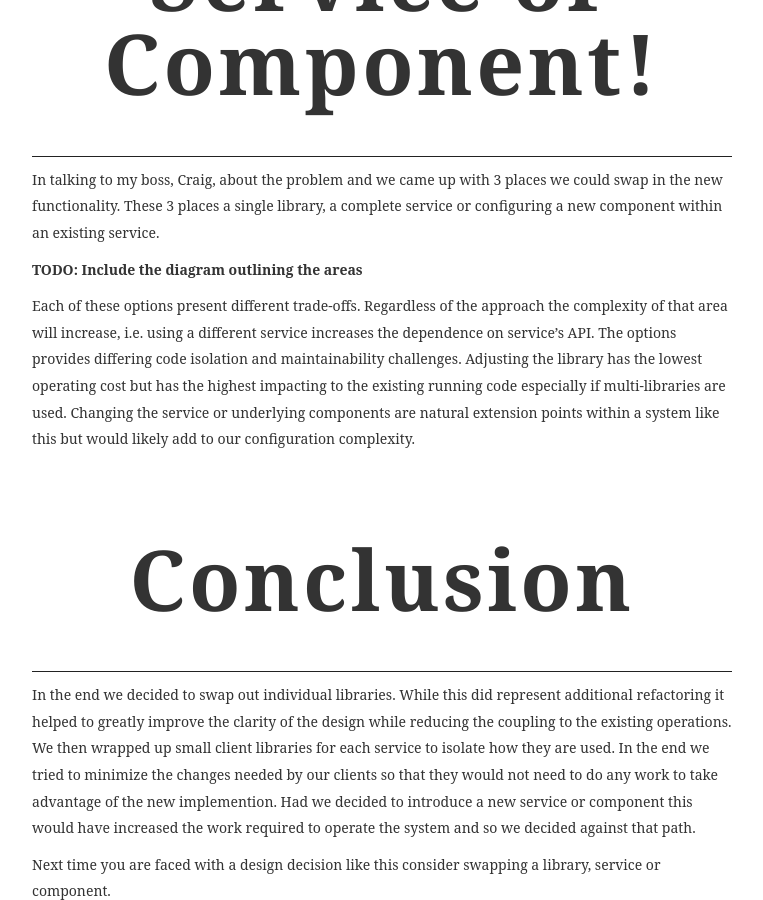
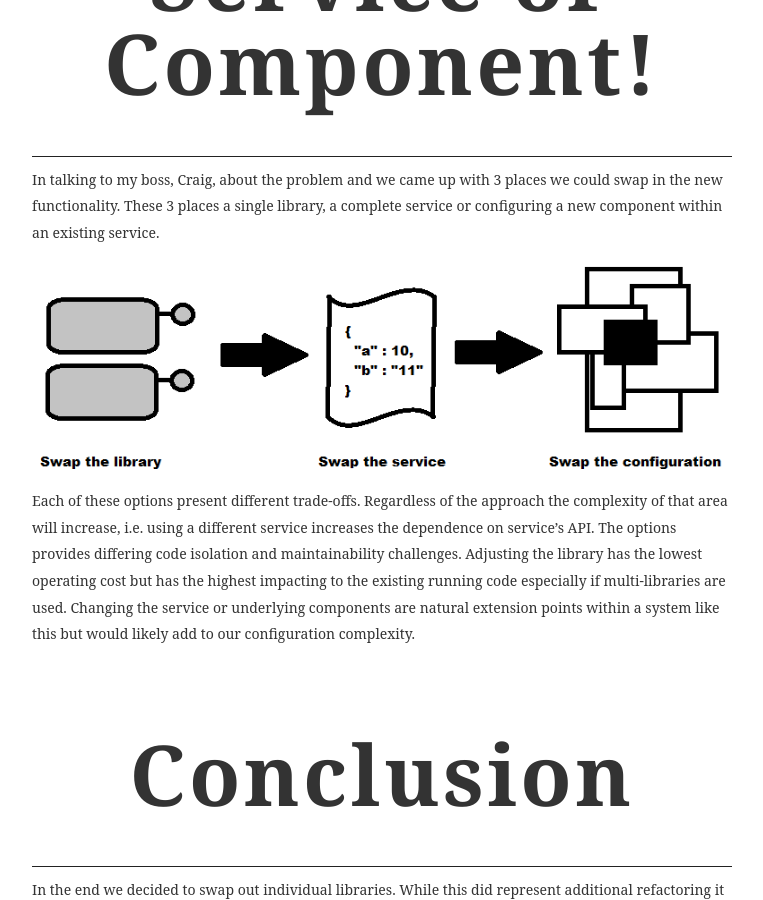
Before and after one commit to smaclell/smaclell.github.io, a Jekyll site: the page built from _posts/2014-10-01-what-is-it-going-to-be-library-service-component.markdown, in a window 1280 px wide and 900 px high, scrolled down 1940 px. Shown: the whole window, without its empty margins (258-1021 px from the left). Built offline with Jekyll 4.4.1, drawn with Linux system fonts in a browser that asks for light colours; some web fonts are replaced.

Commit message:
Including a really rough image for the post

```diff
--- a/_posts/2014-10-01-what-is-it-going-to-be-library-service-component.markdown
+++ b/_posts/2014-10-01-what-is-it-going-to-be-library-service-component.markdown
@@ -24,7 +24,7 @@ The Idea: Library, Service or Component!
 
 In talking to my boss, Craig, about the problem and we came up with 3 places we could swap in the new functionality. These 3 places a single library, a complete service or configuring a new component within an existing service.
 
-**TODO: Include the diagram outlining the areas**
+<img title="Yes, this image was made using paint." src="/images/posts/LibraryServiceOrComponent.png" />
 
 Each of these options present different trade-offs. Regardless of the approach the complexity of that area will increase, i.e. using a different service increases the dependence on service's API. The options provides differing code isolation and maintainability challenges. Adjusting the library has the lowest operating cost but has the highest impacting to the existing running code especially if multi-libraries are used. Changing the service or underlying components are natural extension points within a system like this but would likely add to our configuration complexity.
 
```
Also changed, not shown: images/posts/LibraryServiceOrComponent.png (added).
